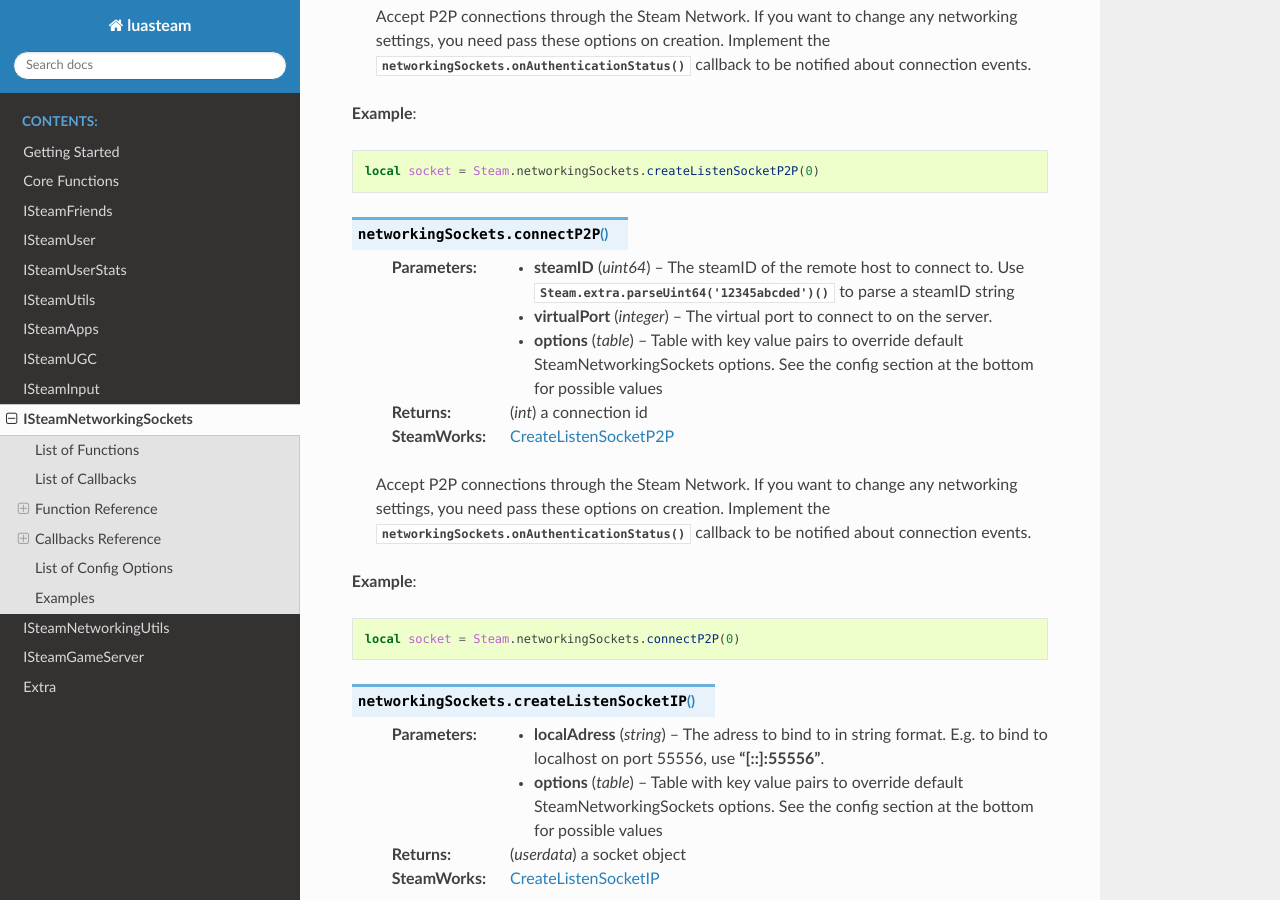
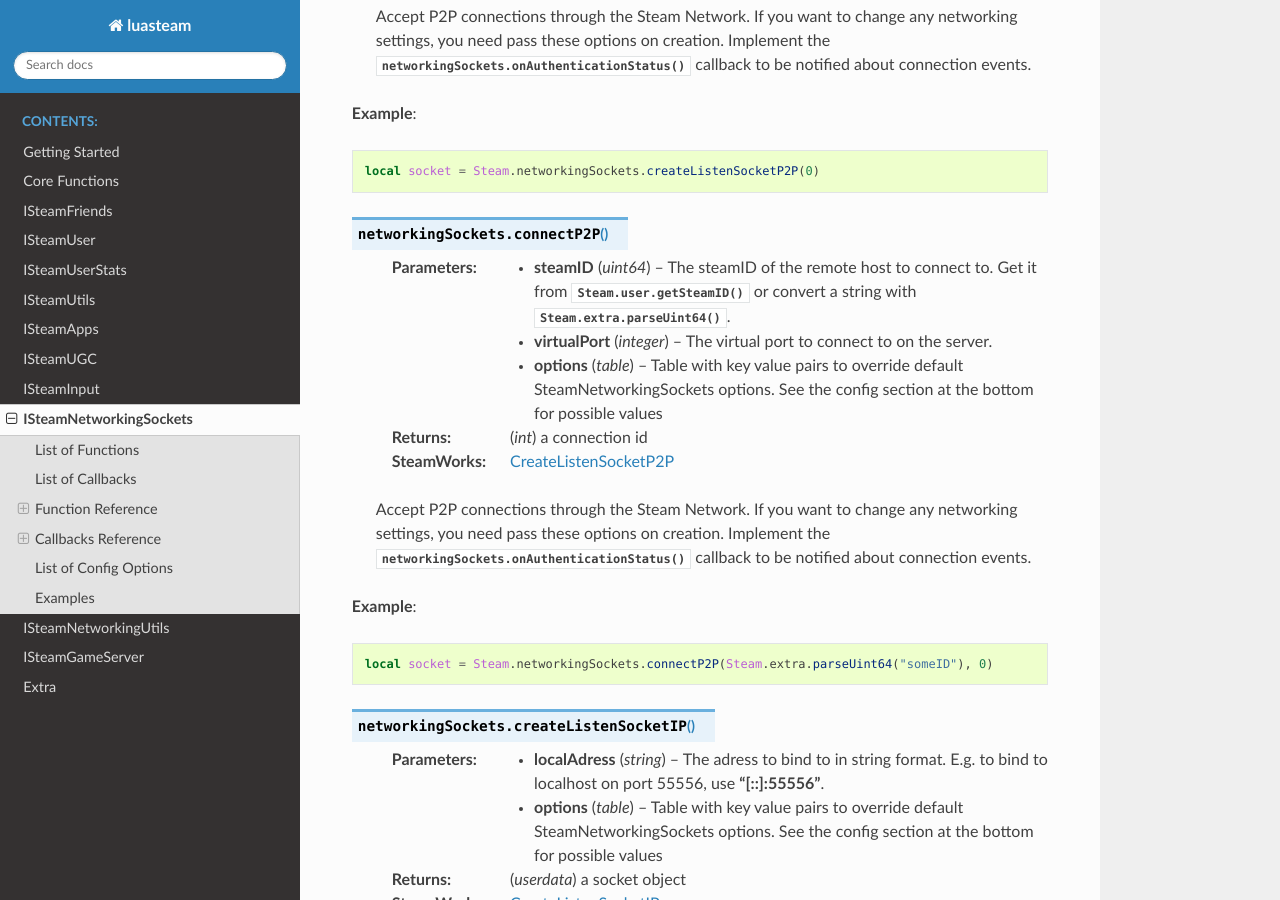
Before and after one commit to uspgamedev/luasteam, a Sphinx documentation site: the page built from docs/networkingSockets.rst, in a window 1280 px wide and 900 px high, scrolled down 1413 px. Built offline with Sphinx 7.4.7 and the Read the Docs theme 2.0.0, drawn with Linux system fonts in a browser that asks for light colours.

Commit message:
Fix documentation issue

```diff
--- a/docs/networkingSockets.rst
+++ b/docs/networkingSockets.rst
@@ -53,7 +53,7 @@
 
 .. function:: networkingSockets.connectP2P()
 
-    :param uint64 steamID: The steamID of the remote host to connect to. Use :func:`Steam.extra.parseUint64('12345abcded')` to parse a steamID string
+    :param uint64 steamID: The steamID of the remote host to connect to. Get it from :func:`Steam.user.getSteamID()` or convert a string with :func:`Steam.extra.parseUint64`.
     :param integer virtualPort: The virtual port to connect to on the server.
     :param table options: Table with key value pairs to override default SteamNetworkingSockets options. See the config section at the bottom for possible values
     :returns: (`int`) a connection id
@@ -63,7 +63,7 @@
 
 **Example**::
 
-    local socket = Steam.networkingSockets.connectP2P(0)
+    local socket = Steam.networkingSockets.connectP2P(Steam.extra.parseUint64("someID"), 0)
 
 .. function:: networkingSockets.createListenSocketIP()
 
```
